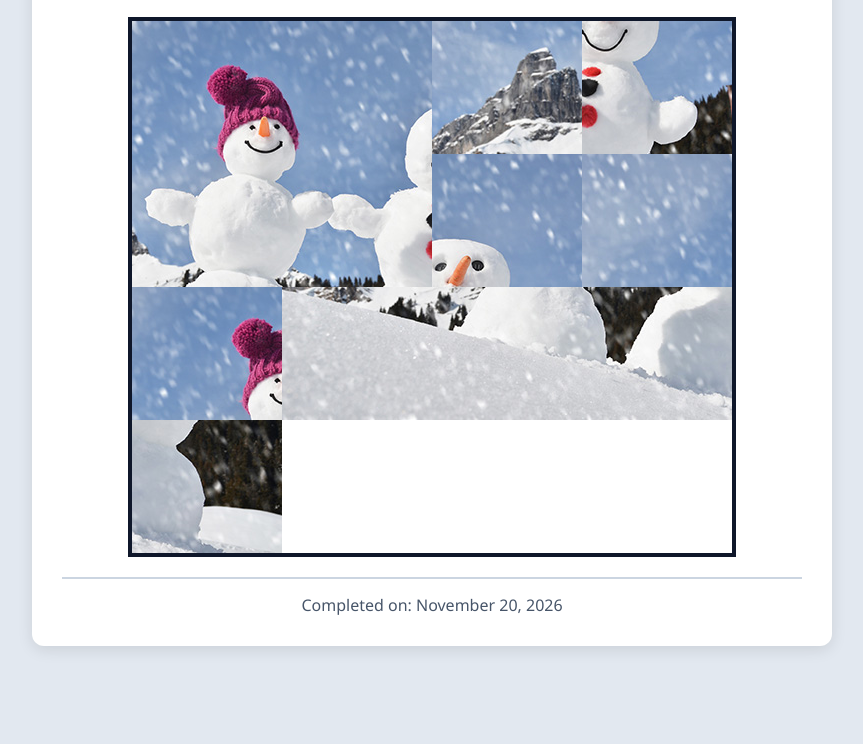
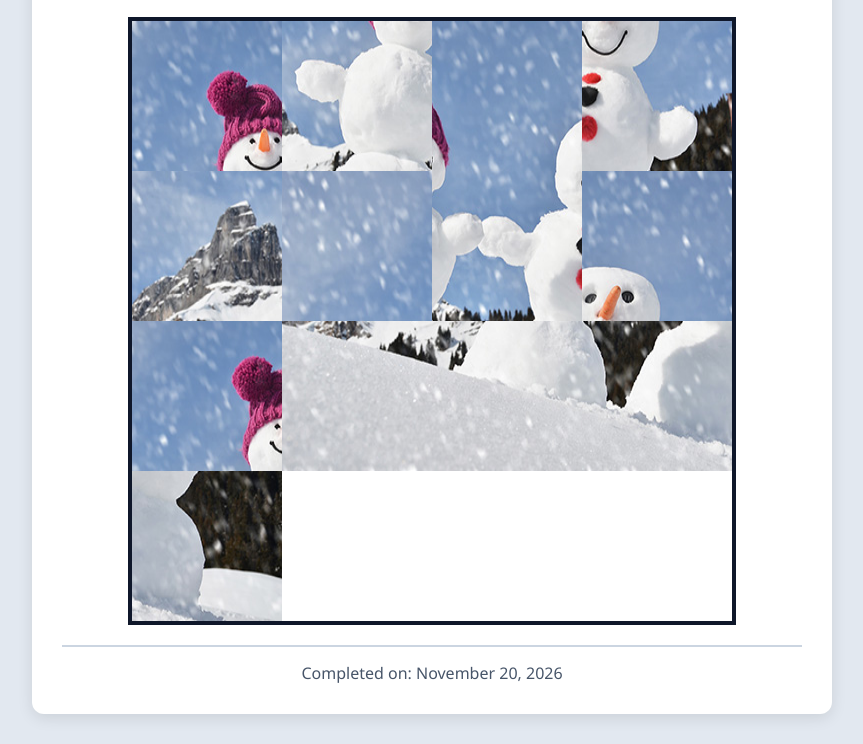
Before and after one commit to akorleski-hue/Puzzle.Assignment.Andrew, a plain HTML site: page index.html in a window 1280 px wide. Shown: the part 145-889 px from the top of the page, without its empty margins (208-1071 px from the left). Before the commit the page ends 821 px from the top, so only its background shows below. Drawn offline with Linux system fonts and the light colour scheme.

Commit message:
Revise comments and set image height in index.html
Updated flexbox puzzle container comments and image height.

```diff
--- a/index.html
+++ b/index.html
@@ -59,7 +59,7 @@
       color: #475569;
     }
 
-    /* FLEXBOX PUZZLE CONTAINER (4 Columns x 3 Rows) */
+    /* FLEXBOX PUZZLE CONTAINER (4 Columns x 3 Rows = 600px x 450px) */
     .flex-puzzle {
       display: flex;
       flex-wrap: wrap;
@@ -71,7 +71,7 @@
     .flex-puzzle img {
       display: block;
       width: 150px;
-      height: auto;
+      height: 150px;
     }
 
     /* HIDE THE TRICK PIECE (puzzle2_M.jpg) */
@@ -79,19 +79,24 @@
       display: none;
     }
 
-    /* SOLVED FLEX ORDER */
-    .piece-A { order: 2; }
-    .piece-B { order: 3; }
-    .piece-C { order: 8; }
-    .piece-D { order: 4; }
-    .piece-E { order: 1; }
-    .piece-F { order: 9; }
-    .piece-G { order: 6; }
-    .piece-H { order: 11; }
-    .piece-I { order: 12; }
-    .piece-J { order: 10; }
-    .piece-K { order: 7; }
-    .piece-L { order: 5; }
+    /* EXACT SOLVED POSITIONS FROM YOUR SCREENSHOT */
+    /* Row 1 (Top: left-to-right) */
+    .piece-D { order: 1; }  /* Pink pom-pom hat snowman (top-left) */
+    .piece-E { order: 2; }  /* Blue sky with falling snow (top-center-left) */
+    .piece-B { order: 3; }  /* Blue sky with falling snow (top-center-right) */
+    .piece-A { order: 4; }  /* Right snowman eyes & carrot nose (top-right) */
+
+    /* Row 2 (Middle: left-to-right) */
+    .piece-K { order: 5; }  /* Left snowman arms & right snowman arm reaching (middle-left) */
+    .piece-L { order: 6; }  /* Snowy mountain peak (middle-center-left) */
+    .piece-G { order: 7; }  /* Right snowman smile, buttons, & right arm (middle-center-right) */
+    .piece-C { order: 8; }  /* Far-right edge of right snowman/trees (middle-right) */
+
+    /* Row 3 (Bottom: left-to-right) */
+    .piece-F { order: 9; }  /* Sloping white snow ground (bottom-left) */
+    .piece-J { order: 10; } /* Sloping snow meeting left snowman base (bottom-center-left) */
+    .piece-H { order: 11; } /* Gap between snowmen bases (bottom-center-right) */
+    .piece-I { order: 12; } /* Right snowman base & dark trees (bottom-right) */
   </style>
 </head>
 <body>
```
